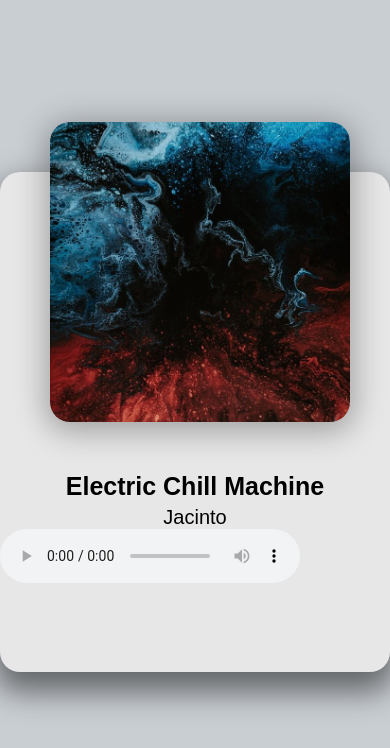
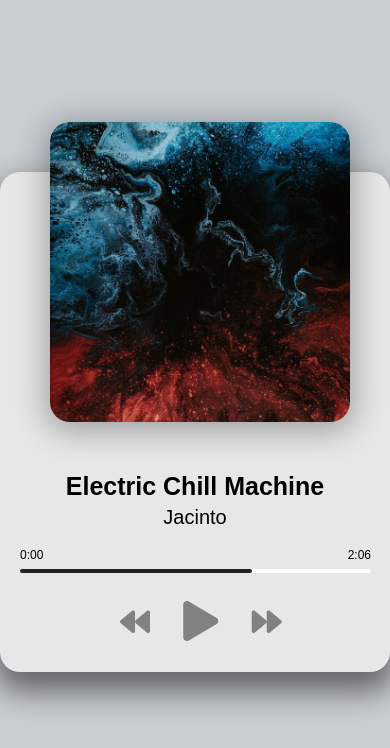
Before and after one commit to GrumpyMonk26/Music-Player, a plain HTML site: page index.html in a window 390 px wide. Drawn offline with Linux system fonts and the light colour scheme.

Commit message:
building out the UI making it responsive

```diff
--- a/index.html
+++ b/index.html
@@ -19,7 +19,21 @@
       </div>
       <h2 id="title">Electric Chill Machine</h2>
       <h3 id="artist">Jacinto</h3>
-      <audio src="music/jacinto-1.mp3" controls></audio>
+      <audio src="music/jacinto-1.mp3"></audio>
+      <!-- Progress -->
+      <div class="progress-container" id="progress-container">
+        <div class="progress" id="progress"></div>
+        <div class="duration-wrapper">
+          <span id="current-time">0:00</span>
+          <span id="duration">2:06</span>
+        </div>
+      </div>
+      <!-- Controls -->
+      <div class="player-controls">
+        <i class="fas fa-backward" id="prev" title="previous"></i>
+        <i class="fas fa-play main-button" id="play" title="play"></i>
+        <i class="fas fa-forward" id="next" title="next"></i>
+      </div>
     </div>
     <!-- Script -->
     <script src="script.js"></script>
--- a/style.css
+++ b/style.css
@@ -92,6 +92,12 @@ h3 {
   font-size: 30px;
   color: rgb(129, 129, 129);
   margin-right: 30px;
+  cursor: pointer;
+  user-select: none;
+}
+
+.fas:hover {
+  filter: brightness(80%);
 }
 
 .main-button {
```
